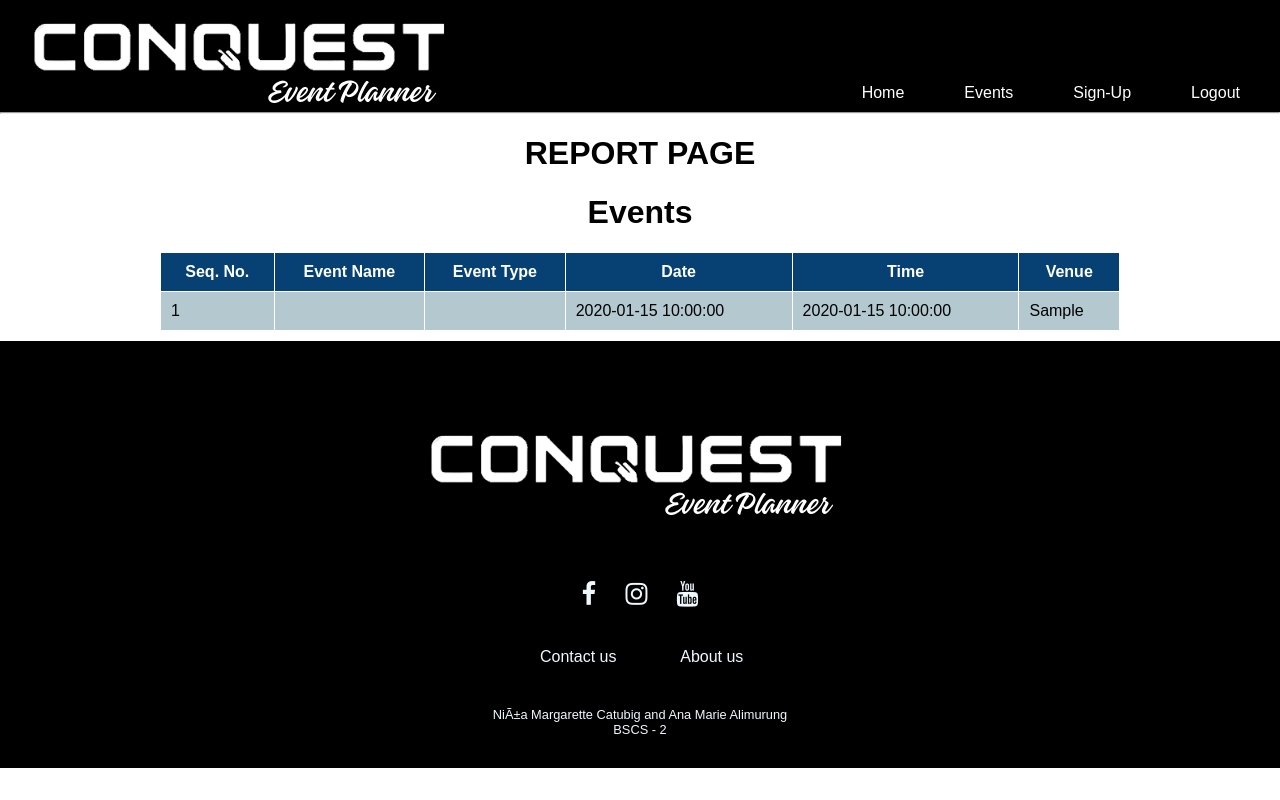
After one commit to AAlimurung/F2_Alimurung, a PHP site: page /report-page.php in a window 1280 px wide. The commit adds this page. Run offline with PHP 8.4, Linux system fonts and the light colour scheme; tables that the repository leaves empty or names only in its code hold one stand-in row (values such as "Sample post"); data that the repository does not hold is empty.

Commit message:
report page added

```diff
--- /dev/null
+++ b/report-page.php
@@ -0,0 +1,63 @@
+<?php
+    include 'connect.php';
+?>
+
+<head>
+    <meta charset="UTF-8">
+    <title>CONquest: Event Planner</title>
+    <link href="css/common-styles.css" type="text/css" rel="stylesheet">
+    <link rel="stylesheet" href="https://cdnjs.cloudflare.com/ajax/libs/font-awesome/4.7.0/css/font-awesome.min.css">
+
+</head>
+<body>
+    <?php
+    	include('includes/header.php');
+    ?>
+    <center>
+        <h1>REPORT PAGE</h1>
+    </center>
+
+        <?php
+            $ctr = 1;
+            $sql_events ="Select * from tblevent";
+            $all_events = mysqli_query($connection,$sql_events);
+        ?>
+
+        <table class="table" cellspacing="1" width="75%">
+            <center>
+                <h1> Events </h1>
+            </center>
+            <thead>
+                <tr>
+                    <th>Seq. No.</th>
+                    <th>Event Name</th>
+                    <th>Event Type</th>
+                    <th>Date</th>
+                    <th>Time</th>
+                    <th>Venue</th>
+                </tr>
+            </thead>
+            <tbody>
+
+                <?php
+                    while($row = $all_events->fetch_assoc()):
+                ?>
+
+                <tr>
+                    <td><?= $ctr++; ?> </td>
+                    <td><?= $row['eventName']; ?> </td>
+                    <td><?= $row['eventType']; ?> </td>
+                    <td><?= $row['date']; ?> </td>
+                    <td><?= $row['time']; ?> </td>
+                    <td><?= $row['venue']; ?> </td>
+                </tr>
+
+                <?php endwhile;?>
+
+            </tbody>
+        </table>
+
+    <?php
+    	include('includes/footer.php');
+    ?>
+</body>
```
Also changed, not shown: event.php (+10 -0 lines), index.php (+45 -45 lines).
